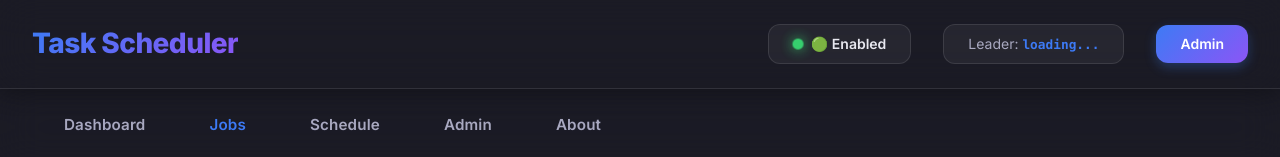
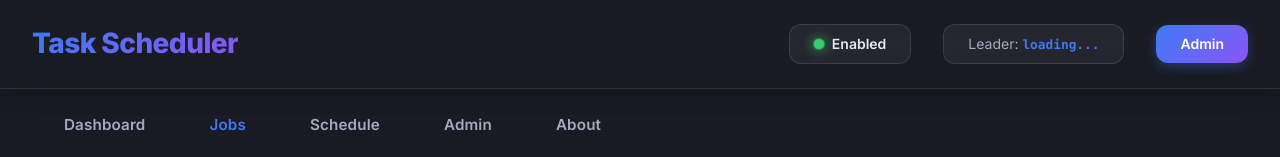
Before and after one commit to Dikshant09/distributed-task-scheduler, a React (Vite) app in the folder Client/: page /jobs in a window 1280 px wide. Shown: the top 157 px of the page. Built offline with nearby package versions, Linux system fonts and the light colour scheme; no server answers.

Commit message:
docs: Revamp README with detailed architecture, Docker, and deployment guides, and refine client status UI.

```diff
--- a/Client/src/components/Header.jsx
+++ b/Client/src/components/Header.jsx
@@ -31,7 +31,7 @@ function Header() {
                 <div className="status-indicator">
                     <span className={`status-dot ${schedulerEnabled ? 'enabled' : 'disabled'}`}></span>
                     <span className="status-text">
-                        {schedulerEnabled ? '🟢 Enabled' : '🔴 Disabled'}
+                        {schedulerEnabled ? ' Enabled' : 'Disabled'}
                     </span>
                 </div>
                 <div className="leader-info">
```
Also changed, not shown: 2 other files (tests, documents, lock files or other folders).
